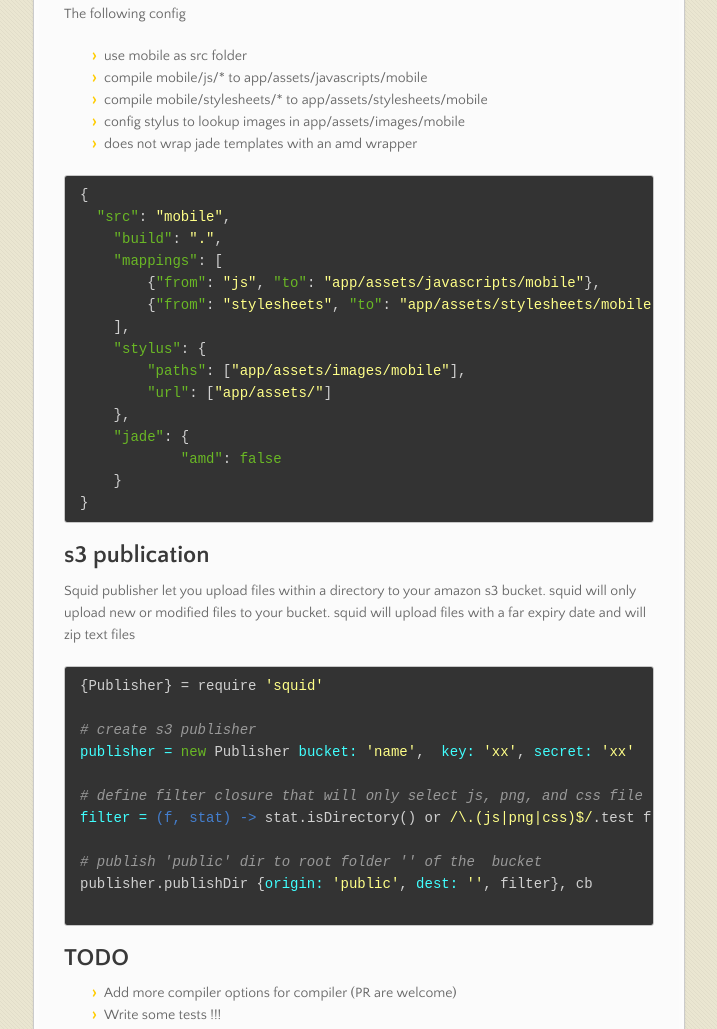
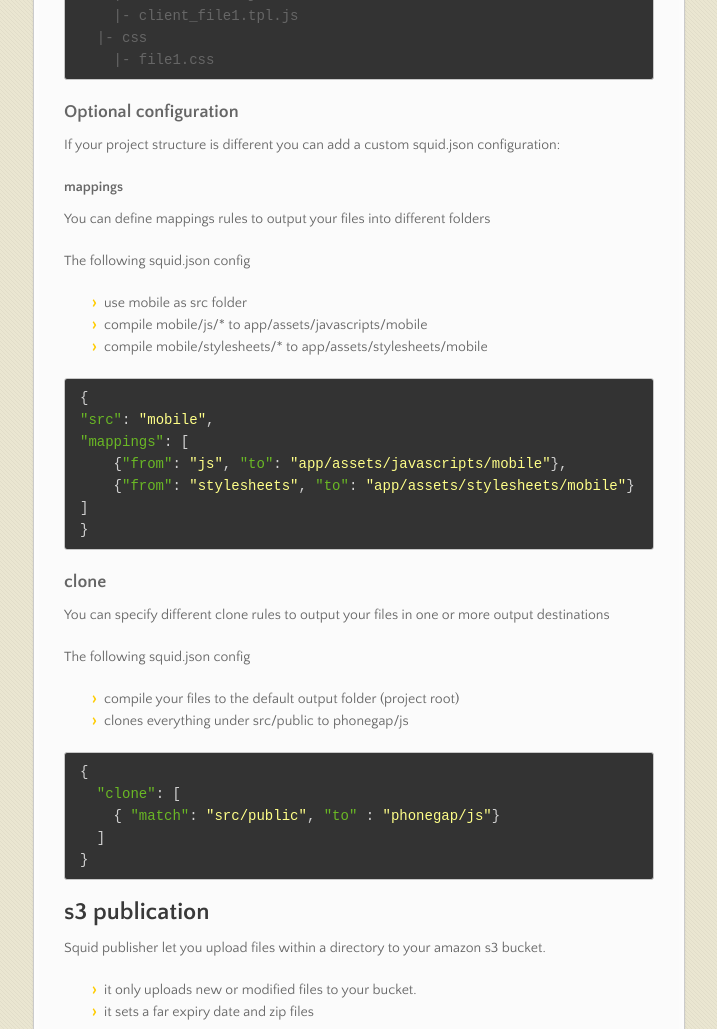
Before and after one commit to pgherveou/squid, a plain HTML site: page index.html in a window 1280 px wide. Shown: the part 3343-4372 px from the top of the page, without its empty margins (282-999 px from the left). Drawn offline with nearby package versions, Linux system fonts and the light colour scheme.

```diff
--- a/index.html
+++ b/index.html
@@ -159,19 +159,19 @@
   </tr>
 </table><h2>Configuration</h2>
 
-<p>You can define a squid.json object to specify src and build folder, and compilation options</p>
+<p>You can define a squid.json object to specify folder mappings, and compilation options</p>
 
 <ul>
 <li>default options if you dont add a squid.json to your project</li>
 </ul><div class="highlight"><pre><span class="p">{</span>
-  <span class="nt">"src"</span><span class="p">:</span> <span class="s2">"src"</span><span class="p">,</span>
-  <span class="nt">"build"</span><span class="p">:</span> <span class="s2">"."</span><span class="p">,</span>
-  <span class="nt">"jade"</span><span class="p">:</span> <span class="p">{</span>
-    <span class="nt">"amd"</span><span class="p">:</span> <span class="kc">true</span>
+  <span class="nt">"src"</span><span class="p">:</span> <span class="s2">"src"</span><span class="p">,</span> <span class="err">/*</span> <span class="err">source</span> <span class="err">folder</span> <span class="err">*/</span>
+  <span class="nt">"out"</span><span class="p">:</span> <span class="s2">"."</span><span class="p">,</span> <span class="err">/*</span> <span class="err">build</span>  <span class="err">folder</span> <span class="err">*/</span>
+  <span class="nt">"jade"</span><span class="p">:</span> <span class="p">{</span> <span class="err">/*</span> <span class="err">jade</span> <span class="err">default</span> <span class="err">options</span> <span class="err">*/</span>
+    <span class="nt">"amd"</span><span class="p">:</span> <span class="kc">true</span> <span class="err">/*</span> <span class="err">wrap</span> <span class="err">jade</span> <span class="err">template</span> <span class="err">inside</span> <span class="err">a</span> <span class="err">requirejs</span> <span class="err">define</span> <span class="err">block</span> <span class="err">*/</span>
   <span class="p">},</span>
-  <span class="nt">"stylus"</span><span class="p">:</span> <span class="p">{</span>
-    <span class="nt">"url"</span><span class="p">:</span> <span class="p">[</span><span class="s2">"public"</span><span class="p">],</span>
-    <span class="nt">"paths"</span><span class="p">:</span> <span class="p">[</span><span class="s2">"public/images"</span><span class="p">]</span>
+  <span class="nt">"stylus"</span><span class="p">:</span> <span class="p">{</span> <span class="err">/*</span> <span class="err">stylus</span> <span class="err">default</span> <span class="err">options</span> <span class="err">*/</span>
+    <span class="nt">"url"</span><span class="p">:</span> <span class="p">[</span><span class="s2">"public"</span><span class="p">],</span> <span class="err">/*</span> <span class="err">root</span> <span class="err">public</span> <span class="err">files</span> <span class="err">folder</span>  <span class="err">*/</span>
+    <span class="nt">"paths"</span><span class="p">:</span> <span class="p">[</span><span class="s2">"public/images"</span><span class="p">]</span> <span class="err">/*</span> <span class="err">image</span> <span class="err">lookup</span> <span class="err">path</span>  <span class="err">*/</span>
   <span class="p">}</span>
 <span class="p">}</span>
 </pre></div>
@@ -209,42 +209,54 @@
     |- file1.css
 </pre>
 
+<h3>Optional configuration</h3>
+
 <p>If your project structure is different you can add a custom squid.json configuration: </p>
 
-<p>The following config </p>
+<h4>mappings</h4>
+
+<p>You can define mappings rules to output your files into different folders</p>
+
+<p>The following squid.json config </p>
 
 <ul>
 <li>use mobile as src folder</li>
 <li>compile mobile/js/* to app/assets/javascripts/mobile<br>
 </li>
 <li>compile mobile/stylesheets/* to app/assets/stylesheets/mobile</li>
-<li>config stylus to lookup images in app/assets/images/mobile</li>
-<li>does not wrap jade templates with an amd wrapper</li>
-</ul><div class="highlight"><pre>
-<span class="p">{</span>
-  <span class="nt">"src"</span><span class="p">:</span> <span class="s2">"mobile"</span><span class="p">,</span>
-    <span class="nt">"build"</span><span class="p">:</span> <span class="s2">"."</span><span class="p">,</span>
-    <span class="nt">"mappings"</span><span class="p">:</span> <span class="p">[</span>
-        <span class="p">{</span><span class="nt">"from"</span><span class="p">:</span> <span class="s2">"js"</span><span class="p">,</span> <span class="nt">"to"</span><span class="p">:</span> <span class="s2">"app/assets/javascripts/mobile"</span><span class="p">},</span>
-        <span class="p">{</span><span class="nt">"from"</span><span class="p">:</span> <span class="s2">"stylesheets"</span><span class="p">,</span> <span class="nt">"to"</span><span class="p">:</span> <span class="s2">"app/assets/stylesheets/mobile"</span><span class="p">}</span>
-    <span class="p">],</span>
-    <span class="nt">"stylus"</span><span class="p">:</span> <span class="p">{</span>
-        <span class="nt">"paths"</span><span class="p">:</span> <span class="p">[</span><span class="s2">"app/assets/images/mobile"</span><span class="p">],</span>
-        <span class="nt">"url"</span><span class="p">:</span> <span class="p">[</span><span class="s2">"app/assets/"</span><span class="p">]</span>
-    <span class="p">},</span>
-    <span class="nt">"jade"</span><span class="p">:</span> <span class="p">{</span>
-            <span class="nt">"amd"</span><span class="p">:</span> <span class="kc">false</span>
-    <span class="p">}</span>
+</ul><div class="highlight"><pre><span class="p">{</span>
+<span class="nt">"src"</span><span class="p">:</span> <span class="s2">"mobile"</span><span class="p">,</span>
+<span class="nt">"mappings"</span><span class="p">:</span> <span class="p">[</span>
+    <span class="p">{</span><span class="nt">"from"</span><span class="p">:</span> <span class="s2">"js"</span><span class="p">,</span> <span class="nt">"to"</span><span class="p">:</span> <span class="s2">"app/assets/javascripts/mobile"</span><span class="p">},</span>
+    <span class="p">{</span><span class="nt">"from"</span><span class="p">:</span> <span class="s2">"stylesheets"</span><span class="p">,</span> <span class="nt">"to"</span><span class="p">:</span> <span class="s2">"app/assets/stylesheets/mobile"</span><span class="p">}</span>
+<span class="p">]</span>
+<span class="p">}</span>
+</pre></div>
+
+<h3>clone</h3>
+
+<p>You can specify different clone rules to output your files in one or more output destinations</p>
+
+<p>The following squid.json config </p>
+
+<ul>
+<li>compile your files to the default output folder (project root)</li>
+<li>clones everything under src/public to phonegap/js</li>
+</ul><div class="highlight"><pre><span class="p">{</span>
+  <span class="nt">"clone"</span><span class="p">:</span> <span class="p">[</span>
+    <span class="p">{</span> <span class="nt">"match"</span><span class="p">:</span> <span class="s2">"src/public"</span><span class="p">,</span> <span class="nt">"to"</span> <span class="p">:</span> <span class="s2">"phonegap/js"</span><span class="p">}</span>
+  <span class="p">]</span>
 <span class="p">}</span>
 </pre></div>
 
 <h2>s3 publication</h2>
 
-<p>Squid publisher let you upload files within a directory to your amazon s3 bucket.
-squid will only upload  new or modified files to your bucket.
-squid will upload files with a far expiry date and will zip text files</p>
+<p>Squid publisher let you upload files within a directory to your amazon s3 bucket.</p>
 
-<div class="highlight"><pre><span class="p">{</span><span class="nx">Publisher</span><span class="p">}</span> <span class="o">=</span> <span class="nx">require</span> <span class="s">'squid'</span>
+<ul>
+<li>it only uploads new or modified files to your bucket.</li>
+<li>it sets a far expiry date and zip files</li>
+</ul><div class="highlight"><pre><span class="p">{</span><span class="nx">Publisher</span><span class="p">}</span> <span class="o">=</span> <span class="nx">require</span> <span class="s">'squid'</span>
 
 <span class="c1"># create s3 publisher</span>
 <span class="nv">publisher = </span><span class="k">new</span> <span class="nx">Publisher</span> <span class="nv">bucket: </span><span class="s">'name'</span><span class="p">,</span>  <span class="nv">key: </span><span class="s">'xx'</span><span class="p">,</span> <span class="nv">secret: </span><span class="s">'xx'</span>
--- a/stylesheets/styles.css
+++ b/stylesheets/styles.css
@@ -1,5 +1,5 @@
 /*
-Leap Day for Github Pages
+Leap Day for GitHub Pages
 by Matt Graham
 */
 @font-face {
```
Also changed, not shown: params.json (+1 -1 lines), images/growl.screenshot.png (deleted), 3 other files.
